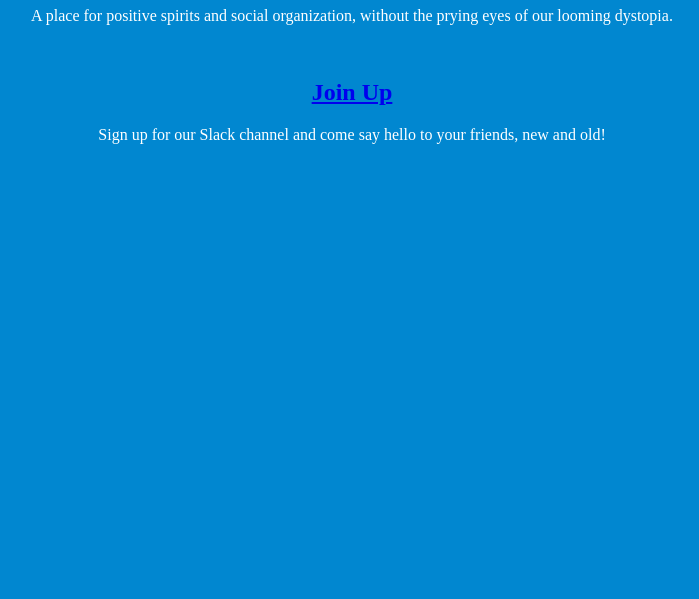
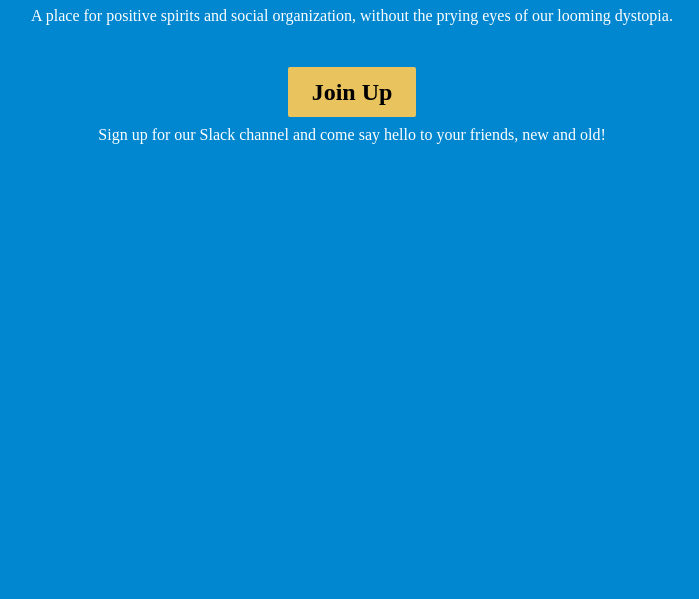
Before and after one commit to loud-and-abrasive/watow.club, a plain HTML site: page index.html in a window 1280 px wide. Shown: the part 201-800 px from the top of the page, without its empty margins (288-987 px from the left). Drawn offline with Linux system fonts and the light colour scheme.

Commit message:
make the join link look like a button

```diff
--- a/index.html
+++ b/index.html
@@ -10,6 +10,20 @@
           margin:auto;
           padding-top: 10%;
       }
+
+      a {
+        border-radius: 2px;
+        border-color: #ffffff;
+        background-color: #e9c35e;
+        box-sizing: border-box;
+        color: #000000;
+        padding: .5em 1em;
+        text-decoration: none;
+        font-weight: bold;
+      }
+
+      a:visited { color: #000000; }
+      a:hover { color: #ffffff; }
   </style>
 </head>
 <body>
```
